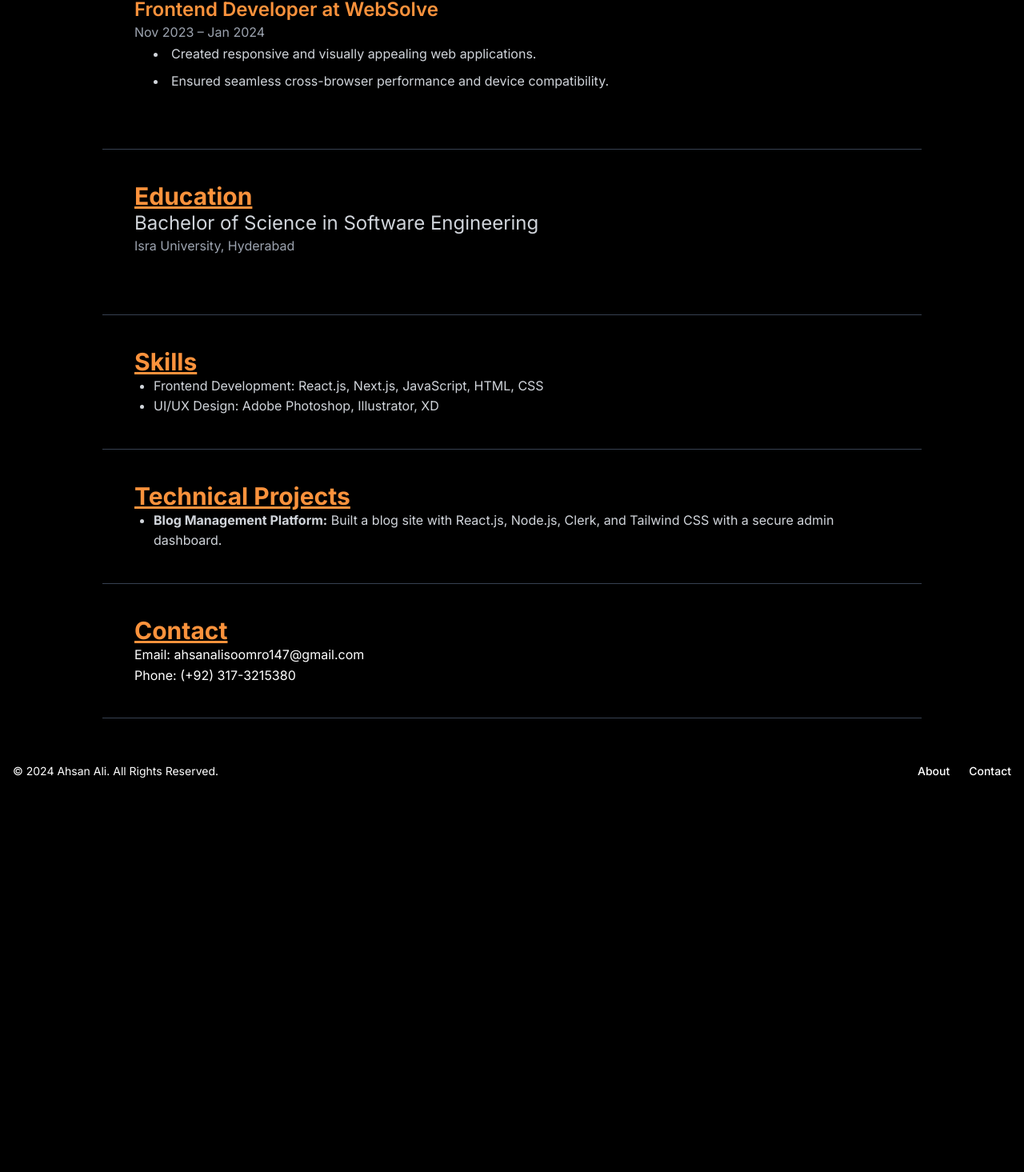
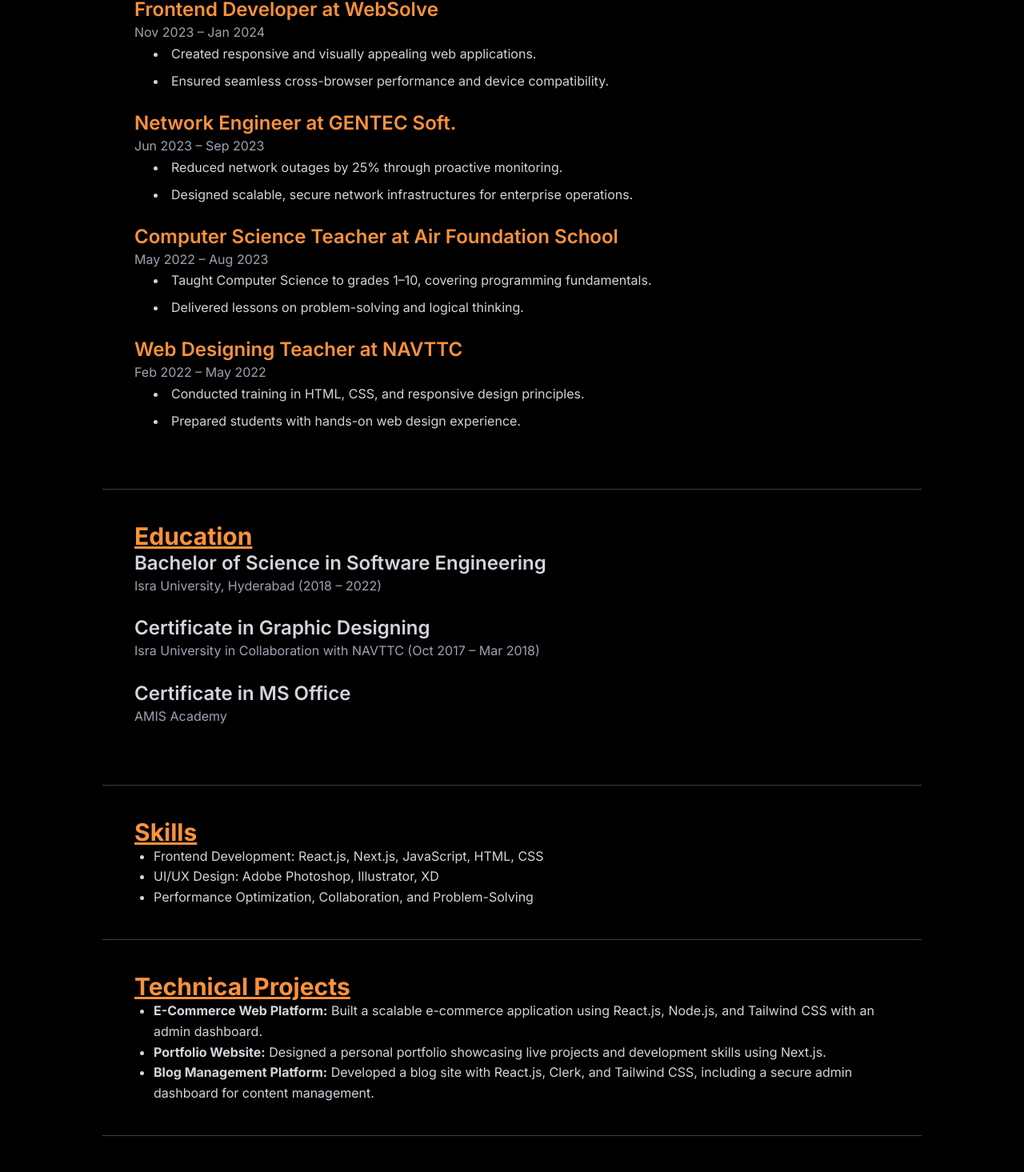
Before and after one commit to AhsanAli-Soomro/portfolio-web, a Next.js app: page /Text in a window 1280 px wide. Shown: the part 994-2459 px from the top of the page at 80% size. Before the commit the page ends 1984 px from the top, so only its background shows below. Built offline with nearby package versions, Linux system fonts and the light colour scheme.

Commit message:
Update resume page

```diff
--- a/src/app/components/Resume.jsx
+++ b/src/app/components/Resume.jsx
@@ -87,7 +87,7 @@
 
 const Experience = () => (
     <div className="mb-8">
-        <h3 className="text-3xl font-bold text-orange-400 mb-4 underline">Experience</h3>
+        <h3 className="text-3xl font-bold text-orange-400 mb-4 underline">Professional Experience</h3>
         {[
             {
                 title: 'React.js Developer at Verge System | WebHR',
@@ -105,6 +105,30 @@
                 details: [
                     'Created responsive and visually appealing web applications.',
                     'Ensured seamless cross-browser performance and device compatibility.',
+                ],
+            },
+            {
+                title: 'Network Engineer at GENTEC Soft.',
+                date: 'Jun 2023 – Sep 2023',
+                details: [
+                    'Reduced network outages by 25% through proactive monitoring.',
+                    'Designed scalable, secure network infrastructures for enterprise operations.',
+                ],
+            },
+            {
+                title: 'Computer Science Teacher at Air Foundation School',
+                date: 'May 2022 – Aug 2023',
+                details: [
+                    'Taught Computer Science to grades 1–10, covering programming fundamentals.',
+                    'Delivered lessons on problem-solving and logical thinking.',
+                ],
+            },
+            {
+                title: 'Web Designing Teacher at NAVTTC',
+                date: 'Feb 2022 – May 2022',
+                details: [
+                    'Conducted training in HTML, CSS, and responsive design principles.',
+                    'Prepared students with hands-on web design experience.',
                 ],
             },
         ].map((job, index) => (
@@ -128,9 +152,17 @@
 const Education = () => (
     <div className="mb-8">
         <h3 className="text-3xl font-bold text-orange-400 underline">Education</h3>
-        <div>
-            <h4 className="text-2xl text-gray-300">Bachelor of Science in Software Engineering</h4>
-            <p className="text-gray-400">Isra University, Hyderabad</p>
+        <div className="mb-6">
+            <h4 className="text-2xl font-semibold text-gray-300">Bachelor of Science in Software Engineering</h4>
+            <p className="text-gray-400">Isra University, Hyderabad (2018 – 2022)</p>
+        </div>
+        <div className="mb-6">
+            <h4 className="text-2xl font-semibold text-gray-300">Certificate in Graphic Designing</h4>
+            <p className="text-gray-400">Isra University in Collaboration with NAVTTC (Oct 2017 – Mar 2018)</p>
+        </div>
+        <div className="mb-6">
+            <h4 className="text-2xl font-semibold text-gray-300">Certificate in MS Office</h4>
+            <p className="text-gray-400">AMIS Academy</p>
         </div>
     </div>
 );
@@ -141,6 +173,7 @@
         <ul className="list-disc ml-6 text-gray-300">
             <li>Frontend Development: React.js, Next.js, JavaScript, HTML, CSS</li>
             <li>UI/UX Design: Adobe Photoshop, Illustrator, XD</li>
+            <li>Performance Optimization, Collaboration, and Problem-Solving</li>
         </ul>
     </div>
 );
@@ -150,7 +183,13 @@
         <h3 className="text-3xl font-bold text-orange-400 underline">Technical Projects</h3>
         <ul className="list-disc ml-6 text-gray-300">
             <li>
-                <strong>Blog Management Platform:</strong> Built a blog site with React.js, Node.js, Clerk, and Tailwind CSS with a secure admin dashboard.
+                <strong>E-Commerce Web Platform:</strong> Built a scalable e-commerce application using React.js, Node.js, and Tailwind CSS with an admin dashboard.
+            </li>
+            <li>
+                <strong>Portfolio Website:</strong> Designed a personal portfolio showcasing live projects and development skills using Next.js.
+            </li>
+            <li>
+                <strong>Blog Management Platform:</strong> Developed a blog site with React.js, Clerk, and Tailwind CSS, including a secure admin dashboard for content management.
             </li>
         </ul>
     </div>
```
